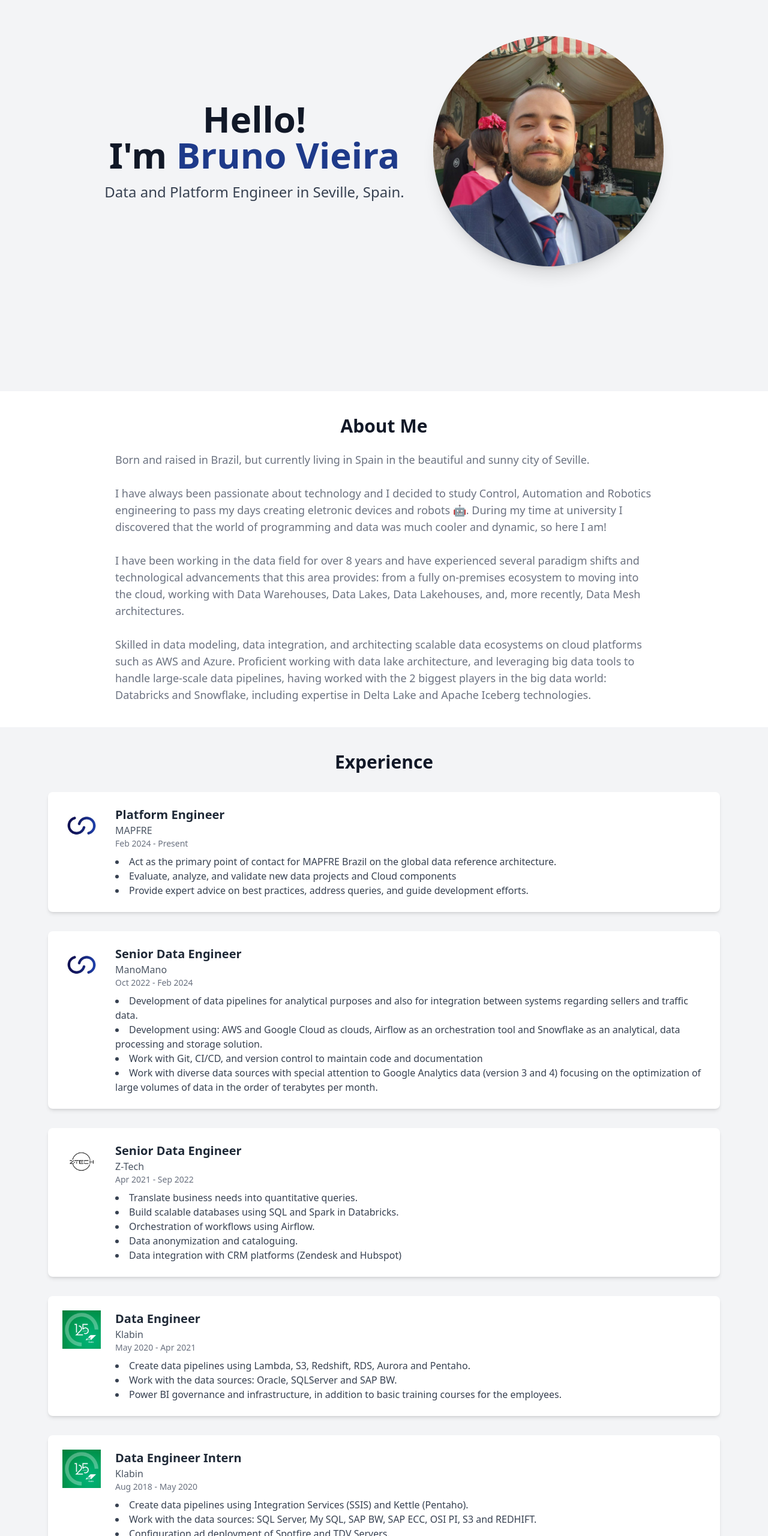
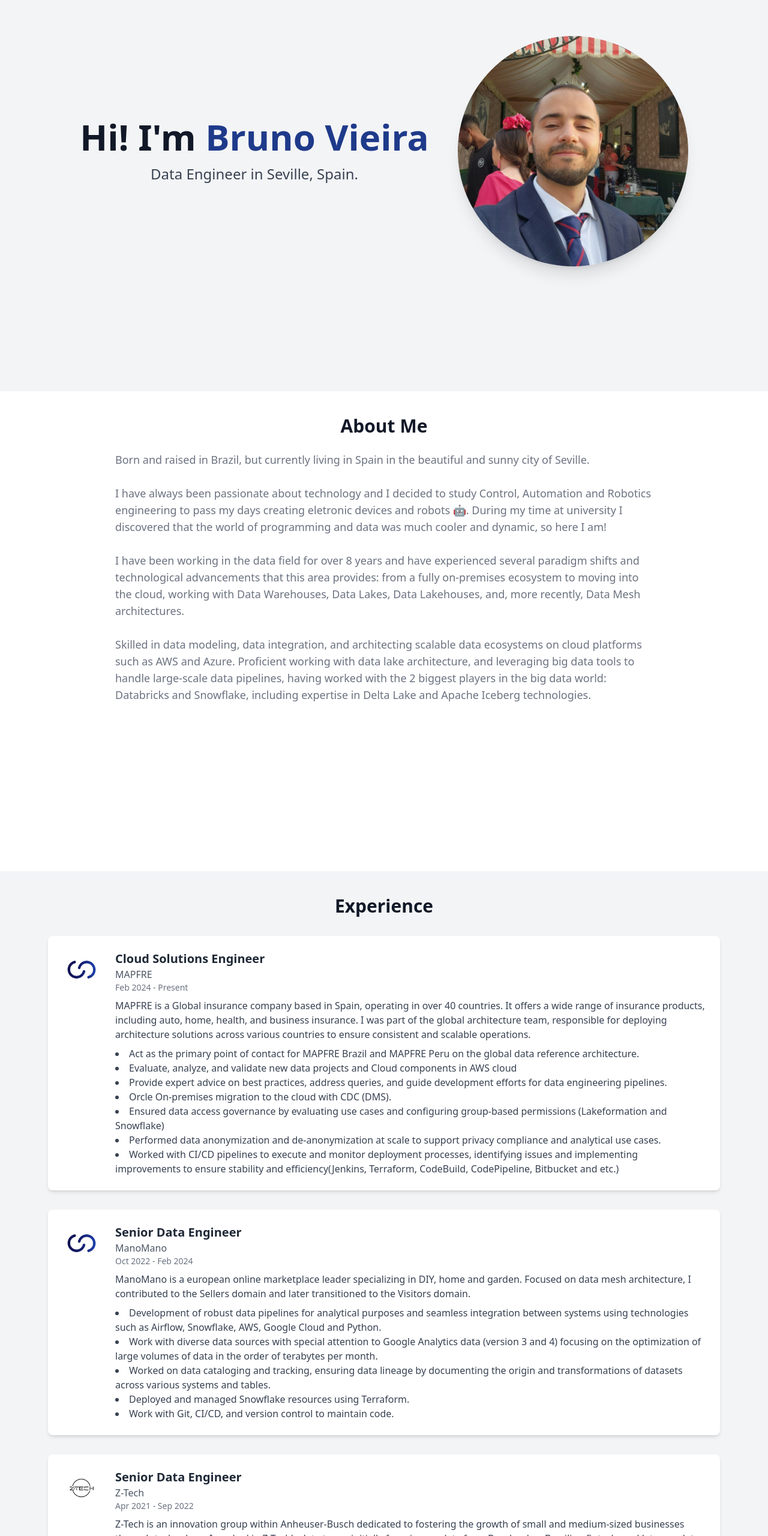
Before and after one commit to BrunoKings0/PersonalCV, a plain HTML site: page index.html in a window 1280 px wide. Shown: the part 240-2800 px from the top of the page at 60% size. Drawn offline with nearby package versions, Linux system fonts and the light colour scheme.

Commit message:
adjustments

```diff
--- a/index.html
+++ b/index.html
@@ -59,10 +59,11 @@
         <!-- Texto de apresentação -->
         <div class="mb-6 md:mb-0 md:mr-12">
           <h1 class="text-5xl md:text-6xl font-extrabold text-gray-900 mb-4 leading-tight break-words">
-            Hello!<br> I'm <span class="text-blue-900">Bruno Vieira</span>
+            <!-- Hello!<br> I'm <span class="text-blue-900">Bruno Vieira</span>-->
+            Hi! I'm <span class="text-blue-900">Bruno Vieira</span>
           </h1>
           <p class="text-xl md:text-2xl text-gray-700">
-            Data and Platform Engineer in Seville, Spain.
+            Data Engineer in Seville, Spain.
           </p>
         </div>
 
@@ -73,7 +74,7 @@
       </section>
 
 
-    <section id="Aboutme" class="py-10 px-6 bg-white text-center max-w-6xl mx-auto">
+    <section id="Aboutme" class="min-h-screen py-10 px-6 bg-white text-center max-w-6xl mx-auto">
     <h2 class="text-3xl font-bold text-gray-900 mb-6">About Me</h2>
     <p class="text-lg text-gray-500 max-w-4xl mx-auto text-left ">
         Born and raised in Brazil, but currently living in Spain in the beautiful and sunny city of Seville.<br><br>
@@ -83,7 +84,7 @@
     </p>
     </section>
 
-    <section class="py-10 bg-gray-100" id="Experience">
+    <section class="min-h-screen py-10 bg-gray-100" id="Experience">
         <div class="max-w-6xl mx-auto px-4">
           <h2 class="text-3xl font-bold text-center text-gray-900 mb-8">Experience</h2>
           <div class="space-y-8">
@@ -91,14 +92,19 @@
             <div class="flex items-start space-x-6 bg-white p-6 rounded-lg shadow-md hover:shadow-xl transition duration-300">
               <img src="images/capitole_consulting_logo.jfif" alt="Logo Empresa 1" class="w-16 h-16 object-contain">
               <div>
-                <h3 class="text-xl font-semibold text-gray-800">Platform Engineer</h3>
+                <h3 class="text-xl font-semibold text-gray-800">Cloud Solutions Engineer</h3>
                 <p class="text-gray-600">MAPFRE</p>
                 <p class="text-sm text-gray-500">Feb 2024 - Present</p>
+                <p class=" mt-2 text-gray-700">MAPFRE is a Global insurance company based in Spain, operating in over 40 countries. It offers a wide range of insurance products, including auto, home, health, and business insurance. I was part of the global architecture team, responsible for deploying architecture solutions across various countries to ensure consistent and scalable operations.</p>
                 <ul class="mt-2 text-gray-700 space-y-0 list-disc list-inside">
-                  <li>Act as the primary point of contact for MAPFRE Brazil on the global data
+                  <li>Act as the primary point of contact for MAPFRE Brazil and MAPFRE Peru on the global data
                     reference architecture.</li>
-                  <li>Evaluate, analyze, and validate new data projects and Cloud components </li>
-                  <li>Provide expert advice on best practices, address queries, and guide development efforts.</li>
+                  <li>Evaluate, analyze, and validate new data projects and Cloud components in AWS cloud</li>
+                  <li>Provide expert advice on best practices, address queries, and guide development efforts for data engineering pipelines.</li>
+                  <li>Orcle On-premises migration to the cloud with CDC (DMS).</li>
+                  <li>Ensured data access governance by evaluating use cases and configuring group-based permissions (Lakeformation and Snowflake)</li>
+                  <li>Performed data anonymization and de-anonymization at scale to support privacy compliance and analytical use cases.</li>
+                  <li>Worked with CI/CD pipelines to execute and monitor deployment processes, identifying issues and implementing improvements to ensure stability and efficiency(Jenkins, Terraform, CodeBuild, CodePipeline, Bitbucket and etc.)</li>
                 </ul>
               </div>
             </div>
@@ -110,12 +116,15 @@
                   <h3 class="text-xl font-semibold text-gray-800">Senior Data Engineer</h3>
                   <p class="text-gray-600">ManoMano</p>
                 <p class="text-sm text-gray-500">Oct 2022 - Feb 2024</p>
+                <p class=" mt-2 text-gray-700">ManoMano is a european online marketplace leader specializing in DIY, home and garden. Focused on data mesh architecture, I contributed to the Sellers domain and later transitioned to the Visitors domain.
+                </p>
+
                 <ul class="mt-2 text-gray-700 space-y-0 list-disc list-inside">
-                    <li>Development of data pipelines for analytical purposes and also for integration between
-                        systems regarding sellers and traffic data.</li>
-                    <li>Development using: AWS and Google Cloud as clouds, Airflow as an orchestration tool and Snowflake as an analytical, data processing and storage solution. </li>
-                    <li>Work with Git, CI/CD, and version control to maintain code and documentation</li>
+                    <li>Development of robust data pipelines for analytical purposes and seamless integration between systems using technologies such as Airflow, Snowflake, AWS, Google Cloud and Python.</li>
                     <li>Work with diverse data sources with special attention to Google Analytics data (version 3 and 4) focusing on the optimization of large volumes of data in the order of terabytes per month.</li>
+                    <li>Worked on data cataloging and tracking, ensuring data lineage by documenting the origin and transformations of datasets across various systems and tables.</li>
+                    <li>Deployed and managed Snowflake resources using Terraform.</li>
+                    <li>Work with Git, CI/CD, and version control to maintain code.</li>
                   </ul>
                 </div>
               </div>
@@ -127,6 +136,8 @@
                 <h3 class="text-xl font-semibold text-gray-800">Senior Data Engineer</h3>
                 <p class="text-gray-600">Z-Tech</p>
                 <p class="text-sm text-gray-500">Apr 2021 - Sep 2022</p>
+                <p class=" mt-2 text-gray-700">Z-Tech is an innovation group within Anheuser-Busch dedicated to fostering the growth of small and medium-sized businesses through technology. I worked in Z-Tech's data team, initially focusing on data from Beesbank, a Brazilian fintech, and later on data from Sihay, a Mexican fintech, both of which were part of Z-Tech.
+                </p>
                 <ul class="mt-2 text-gray-700 space-y-0 list-disc list-inside">
                   <li>Translate business needs into quantitative queries.</li>
                   <li>Build scalable databases using SQL and Spark in Databricks.</li>
@@ -144,6 +155,8 @@
                 <h3 class="text-xl font-semibold text-gray-800">Data Engineer</h3>
                 <p class="text-gray-600">Klabin</p>
                 <p class="text-sm text-gray-500">May 2020 - Apr 2021</p>
+                <p class=" mt-2 text-gray-700">Klabin is a leading producer and exporter of paper in Brazil. I was a member of the central data team, responsible for gathering and analyzing data from across the entire company.
+                </p>
                 <ul class="mt-2 text-gray-700 space-y-0 list-disc list-inside">
                   <li>Create data pipelines using Lambda, S3, Redshift, RDS, Aurora and Pentaho.</li>
                   <li>Work with the data sources: Oracle, SQLServer and SAP BW. </li>
@@ -172,7 +185,7 @@
         </div>
     </section>
 
-    <section class="py-10" id="Education">
+    <section class="py-10 min-h-screen" id="Education">
         <div class="max-w-6xl mx-auto px-4">
           <h2 class="text-3xl font-bold text-center text-gray-900 mb-8">Education</h2>
           <div class="space-y-8">
@@ -209,7 +222,7 @@
         </div>
     </section>
 
-    <section class="py-10 bg-gray-100" id="Certifications">
+    <section class="min-h-screen py-10 bg-gray-100" id="Certifications">
         <div class="max-w-6xl mx-auto px-4">
           <h2 class="text-3xl font-bold text-center text-gray-900 mb-8">Certifications</h2>
           <div class="grid md:grid-cols-2 lg:grid-cols-3 gap-6">
@@ -291,7 +304,7 @@
     </section>
 
     <!-- Skills-->
-    <section id="Skills" class="py-10 max-w-4xl mx-auto">
+    <section id="Skills" class="min-h-screen py-10 max-w-4xl mx-auto">
         <h2 class="text-3xl font-bold text-center text-gray-900 mb-6">Skills and Technologies</h2>
 
         <!-- Cloud Services-->
@@ -441,7 +454,7 @@
 
     <!-- Language-->
     <section id="Languages" class="py-10 px-4 bg-gray-100">
-    <h2 class="text-3xl font-bold text-center text-gray-900 mb-6">Languages</h2>
+    <h2 class="min-h-screen text-3xl font-bold text-center text-gray-900 mb-6">Languages</h2>
 
     <div class="max-w-sm mx-auto">
         <!-- Idioma 1: Espanhol -->
@@ -548,9 +561,9 @@
     <footer class="bg-gray-900 text-white py-6">
         <div class="max-w-4xl mx-auto text-center">
             <h2 class="text-lg font-semibold">Bruno Vieira</h2>
-            <p class="text-sm text-gray-400">Engenheiro de Dados | Consultor</p>
+            <p class="text-sm text-gray-400">Data Engineer</p>
 
-            <p class="text-xs text-gray-500 mt-4">© 2025 Bruno Vieira. Todos os direitos reservados.</p>
+            <p class="text-xs text-gray-500 mt-4">© 2025 Bruno Vieira. All rights reserved.</p>
         </div>
     </footer>
 
```
Also changed, not shown: output.css.
